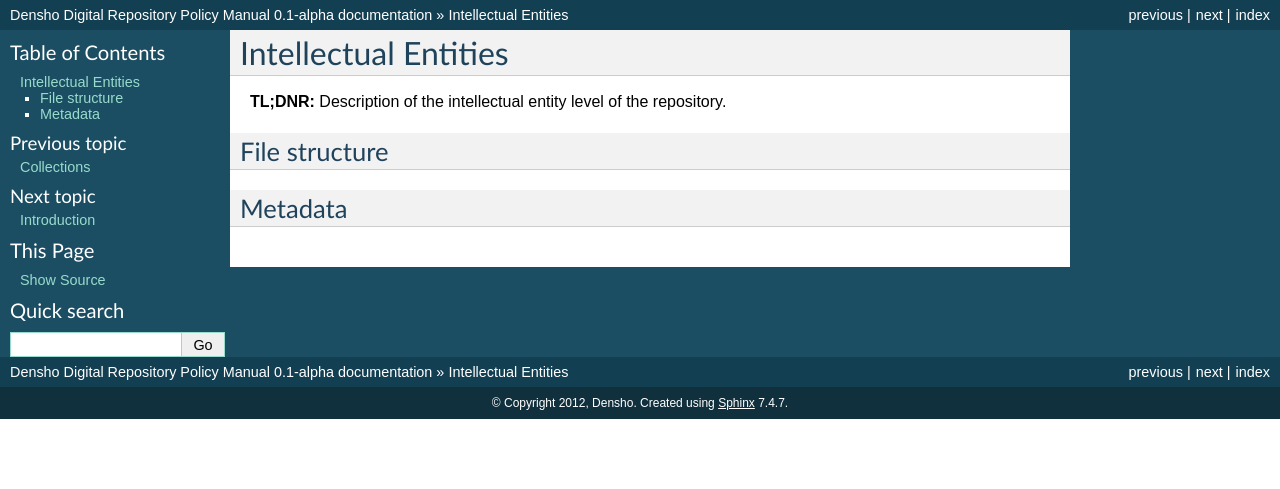
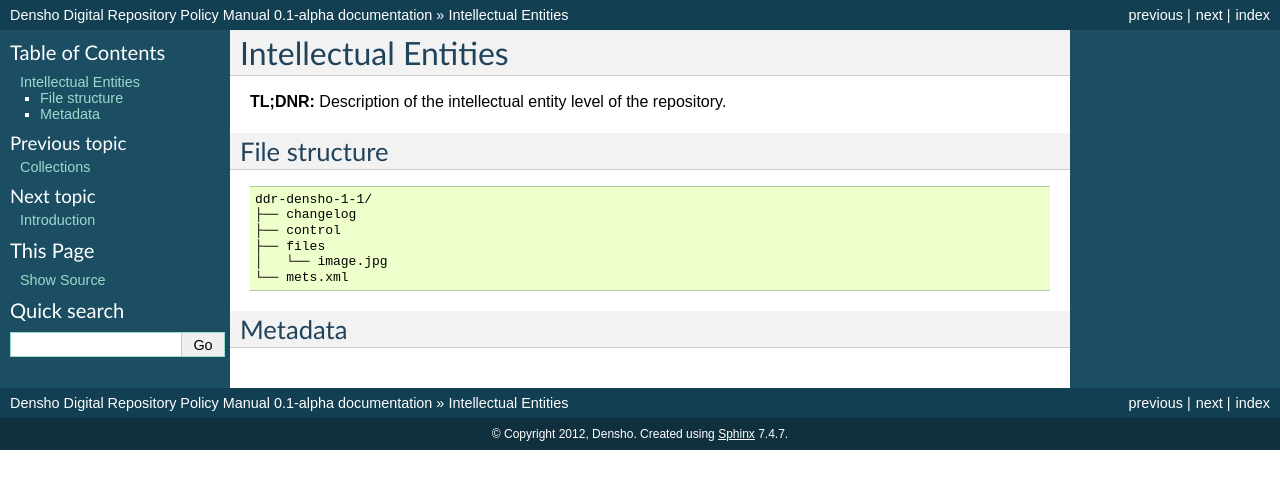
Before and after one commit to denshoproject/ddr-manual, a Sphinx documentation site: the page built from source/structure/entities.rst, in a window 1280 px wide. Shown: the top 489 px of the page. Built offline with Sphinx 7.4.7, drawn with Linux system fonts in a browser that asks for light colours; pages that are not in the unit, such as notebooks, are missing from menus.

Commit message:
example entity file structure

```diff
--- a/source/structure/entities.rst
+++ b/source/structure/entities.rst
@@ -8,6 +8,15 @@
 File structure
 --------------
 
+::
+
+    ddr-densho-1-1/
+    ├── changelog
+    ├── control
+    ├── files
+    │   └── image.jpg
+    └── mets.xml
+
 
 Metadata
 --------
```
